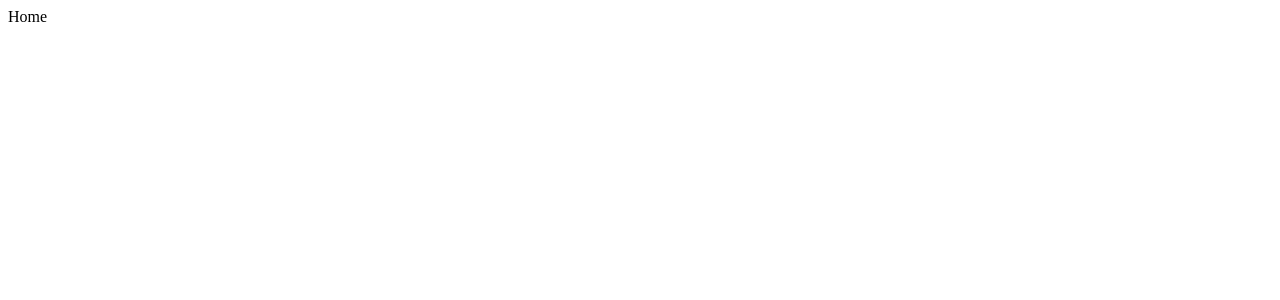
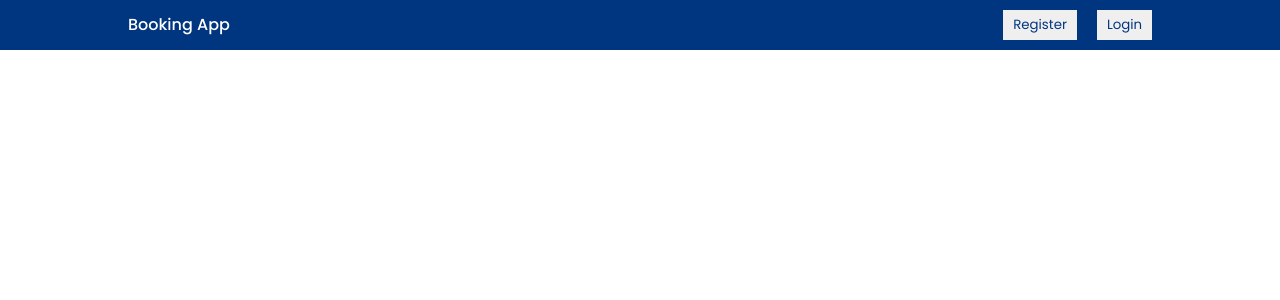
Before and after one commit to alutfi05/booking-app, a React (Vite) app: page / in a window 1280 px wide. Shown: the top 300 px of the page. Built offline with nearby package versions, Linux system fonts and the light colour scheme.

Commit message:
change font style and adding style for Navbar component

```diff
--- a/index.html
+++ b/index.html
@@ -3,6 +3,13 @@
     <head>
         <meta charset="UTF-8" />
         <meta name="viewport" content="width=device-width, initial-scale=1.0" />
+        <link rel="preconnect" href="https://fonts.googleapis.com" />
+        <link rel="preconnect" href="https://fonts.gstatic.com" crossorigin />
+        <link
+            href="https://fonts.googleapis.com/css2?family=Lobster+Two:ital,wght@0,400;0,700;1,400;1,700&family=Poppins:ital,wght@0,100;0,200;0,300;0,400;0,500;0,600;0,700;0,800;0,900;1,100;1,200;1,300;1,400;1,500;1,600;1,700;1,800;1,900&display=swap"
+            rel="stylesheet"
+        />
+
         <title>Booking App</title>
     </head>
     <body>
--- /dev/null
+++ b/src/components/navbar/Navbar.jsx
@@ -0,0 +1,16 @@
+import './navbar.css';
+
+const Navbar = () => {
+    return (
+        <nav className="navbar">
+            <div className="navContainer">
+                <span className="logo">Booking App</span>
+                <div className="navItems">
+                    <button className="navButton">Register</button>
+                    <button className="navButton">Login</button>
+                </div>
+            </div>
+        </nav>
+    );
+};
+export default Navbar;
--- /dev/null
+++ b/src/components/navbar/navbar.css
@@ -0,0 +1,27 @@
+.navbar {
+    height: 50px;
+    background-color: #003580;
+    display: flex;
+    justify-content: center;
+}
+
+.navContainer {
+    width: 100%;
+    max-width: 1024px;
+    color: white;
+    display: flex;
+    align-items: center;
+    justify-content: space-between;
+}
+
+.logo {
+    font-weight: 500;
+}
+
+.navButton {
+    margin-left: 20px;
+    border: none;
+    padding: 5px 10px;
+    cursor: pointer;
+    color: #003580;
+}
--- /dev/null
+++ b/src/index.css
@@ -0,0 +1,131 @@
+html,
+body,
+div,
+span,
+applet,
+object,
+iframe,
+h1,
+h2,
+h3,
+h4,
+h5,
+h6,
+p,
+blockquote,
+pre,
+a,
+abbr,
+acronym,
+address,
+big,
+cite,
+code,
+del,
+dfn,
+em,
+img,
+ins,
+kbd,
+q,
+s,
+samp,
+small,
+strike,
+strong,
+sub,
+sup,
+tt,
+var,
+b,
+u,
+i,
+center,
+dl,
+dt,
+dd,
+ol,
+ul,
+li,
+fieldset,
+form,
+label,
+legend,
+table,
+caption,
+tbody,
+tfoot,
+thead,
+tr,
+th,
+td,
+article,
+aside,
+canvas,
+details,
+embed,
+figure,
+figcaption,
+footer,
+header,
+hgroup,
+menu,
+nav,
+output,
+ruby,
+section,
+summary,
+time,
+mark,
+audio,
+video {
+    margin: 0;
+    padding: 0;
+    border: 0;
+    font-size: 100%;
+    font-family: inherit;
+    vertical-align: baseline;
+}
+/* HTML5 display-role reset for older browsers */
+article,
+aside,
+details,
+figcaption,
+figure,
+footer,
+header,
+hgroup,
+menu,
+nav,
+section {
+    display: block;
+}
+body {
+    line-height: 1;
+}
+ol,
+ul {
+    list-style: none;
+}
+blockquote,
+q {
+    quotes: none;
+}
+blockquote:before,
+blockquote:after,
+q:before,
+q:after {
+    content: '';
+    content: none;
+}
+table {
+    border-collapse: collapse;
+    border-spacing: 0;
+}
+
+body,
+input,
+textarea,
+button {
+    font-family: 'Poppins', sans-serif;
+}
--- a/src/main.jsx
+++ b/src/main.jsx
@@ -1,6 +1,7 @@
 import React from 'react';
 import ReactDOM from 'react-dom/client';
 import App from './App.jsx';
+import './index.css';
 
 ReactDOM.createRoot(document.getElementById('root')).render(
     <React.StrictMode>
--- a/src/pages/home/Home.jsx
+++ b/src/pages/home/Home.jsx
@@ -1,6 +1,11 @@
 import './home.css';
+import Navbar from '../../components/navbar/Navbar';
 
 const Home = () => {
-    return <div>Home</div>;
+    return (
+        <div>
+            <Navbar />
+        </div>
+    );
 };
 export default Home;
```
